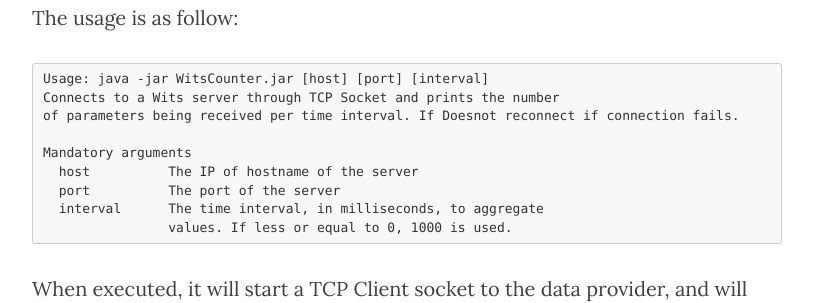
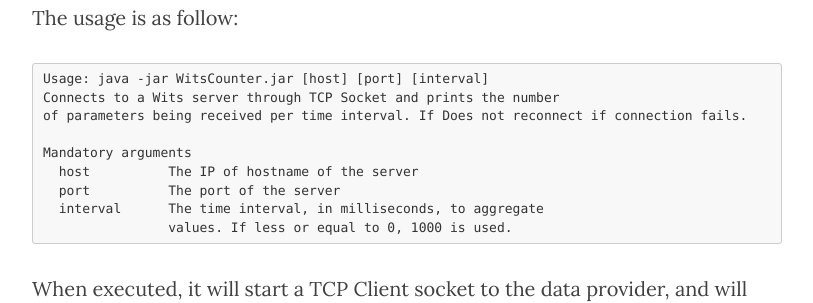
Before and after one commit to rwanderc/blog, a Jekyll site: the page built from _posts/2016-01-04-java-wits-counter.markdown, in a window 1280 px wide and 900 px high, scrolled down 1712 px. Shown: the part 189-492 px from the top of the window, without its empty margins (233-1046 px from the left). Built offline with Jekyll 4.4.1, drawn with Linux system fonts in a browser that asks for light colours; nearby versions of some CDN libraries; emoji names are drawn with the system emoji font; comment, search, counter and statistics services are not loaded.

```diff
--- a/_posts/2016-01-04-java-wits-counter.markdown
+++ b/_posts/2016-01-04-java-wits-counter.markdown
@@ -45,7 +45,7 @@
 {% highlight text %}
 Usage: java -jar WitsCounter.jar [host] [port] [interval]
 Connects to a Wits server through TCP Socket and prints the number
-of parameters being received per time interval. If Doesnot reconnect if connection fails.
+of parameters being received per time interval. If Does not reconnect if connection fails.
 
 Mandatory arguments
   host          The IP of hostname of the server
```
